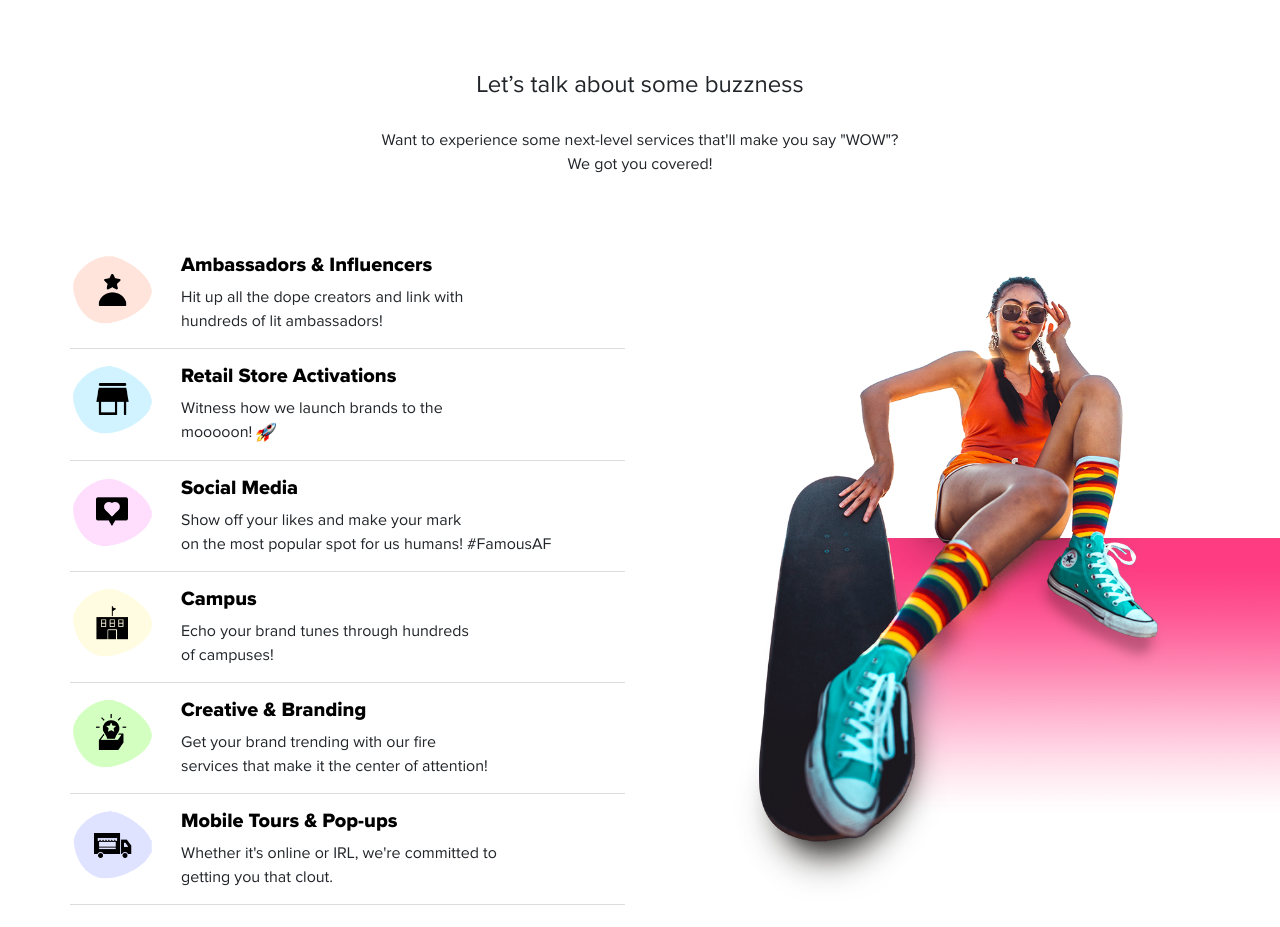
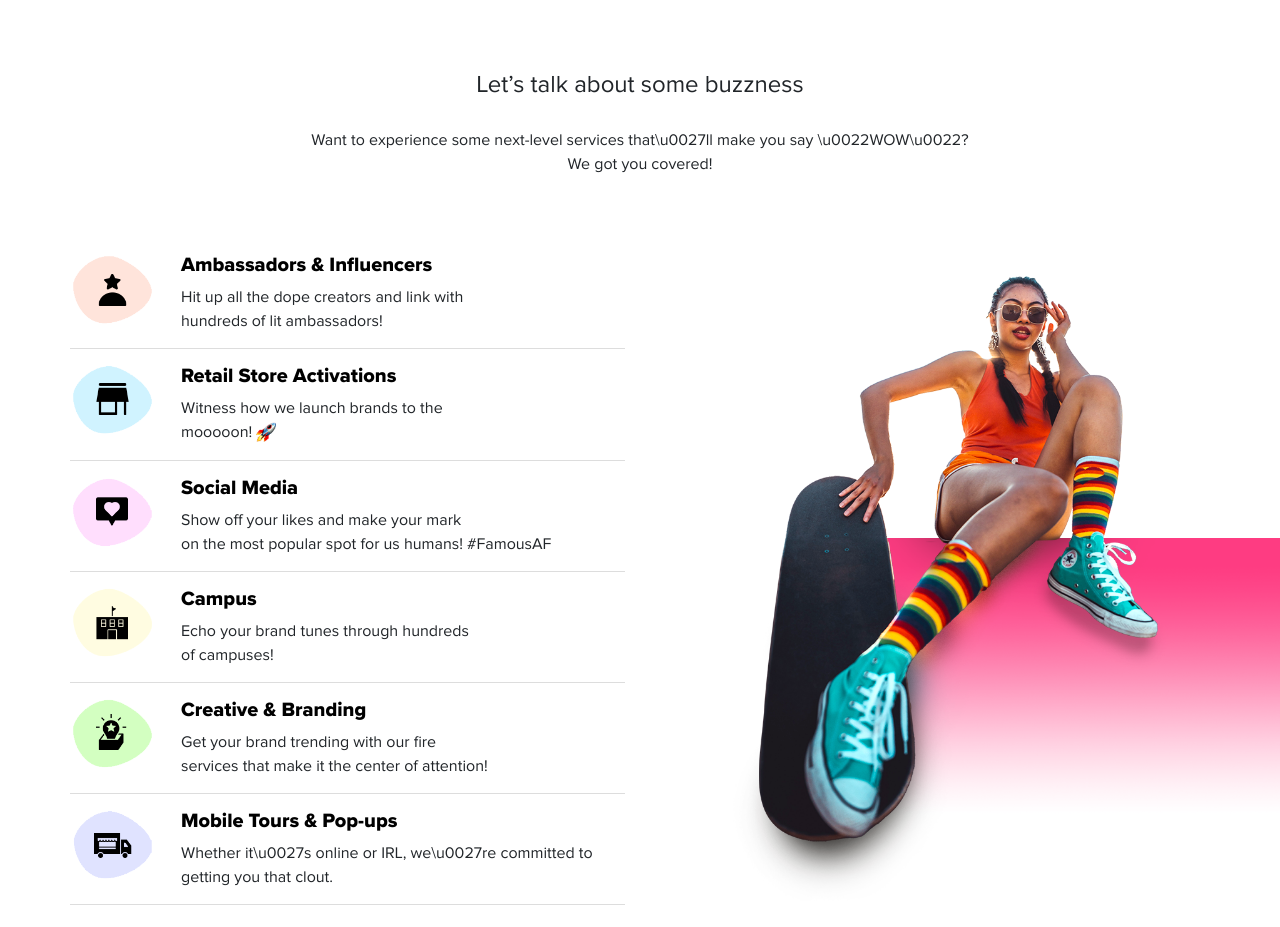
Before and after one commit to bhasink/youthbeat2022, a Next.js app: page /services in a window 1280 px wide. Shown: the part 1645-2572 px from the top of the page. Built offline with nearby package versions, Linux system fonts and the light colour scheme; a web font is replaced by a local one.

Commit message:
Unicode added

```diff
--- a/pages/services.js
+++ b/pages/services.js
@@ -223,7 +223,7 @@ const Services = () => {
   <section className='letstaskabs'>
       <div className="mainhead">
         <p data-speed="1.25"  className="sbhds">Let’s talk about some buzzness</p>
-        <p>Want to experience some next-level services that'll make you say "WOW"?<br/> We got you covered!</p>
+        <p>Want to experience some next-level services that\u0027ll make you say \u0022WOW\u0022?<br/> We got you covered!</p>
       </div>
 
       <div className='poinrsd'>
@@ -288,7 +288,7 @@ const Services = () => {
                     </div>
                     <div className='align-self-center icparans'>
                       <h6>Mobile Tours & Pop-ups</h6>
-                      <p>Whether it's online or IRL, we're committed to<br/> getting you that clout.</p>
+                      <p>Whether it\u0027s online or IRL, we\u0027re committed to<br/> getting you that clout.</p>
                     </div>
                   </div>
 
```
Also changed, not shown: 1 other file (tests, documents, lock files or other folders).
